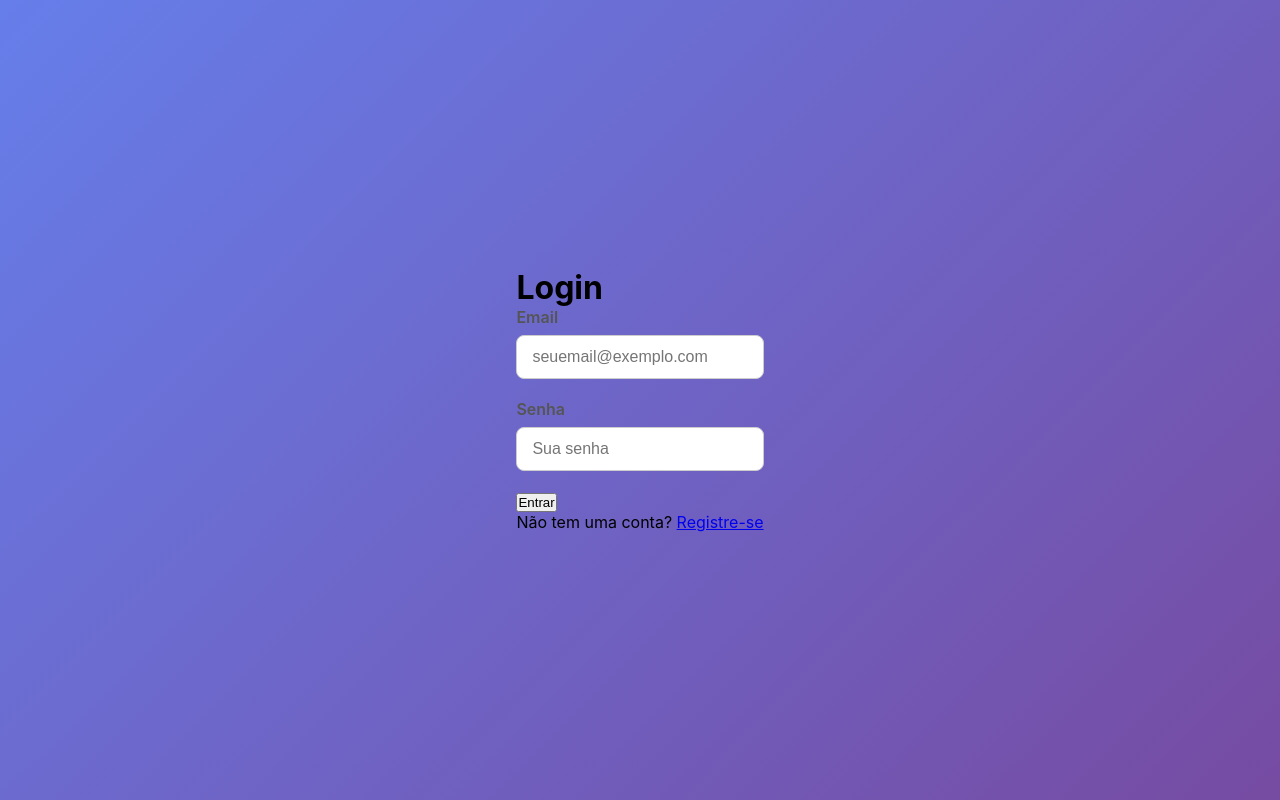
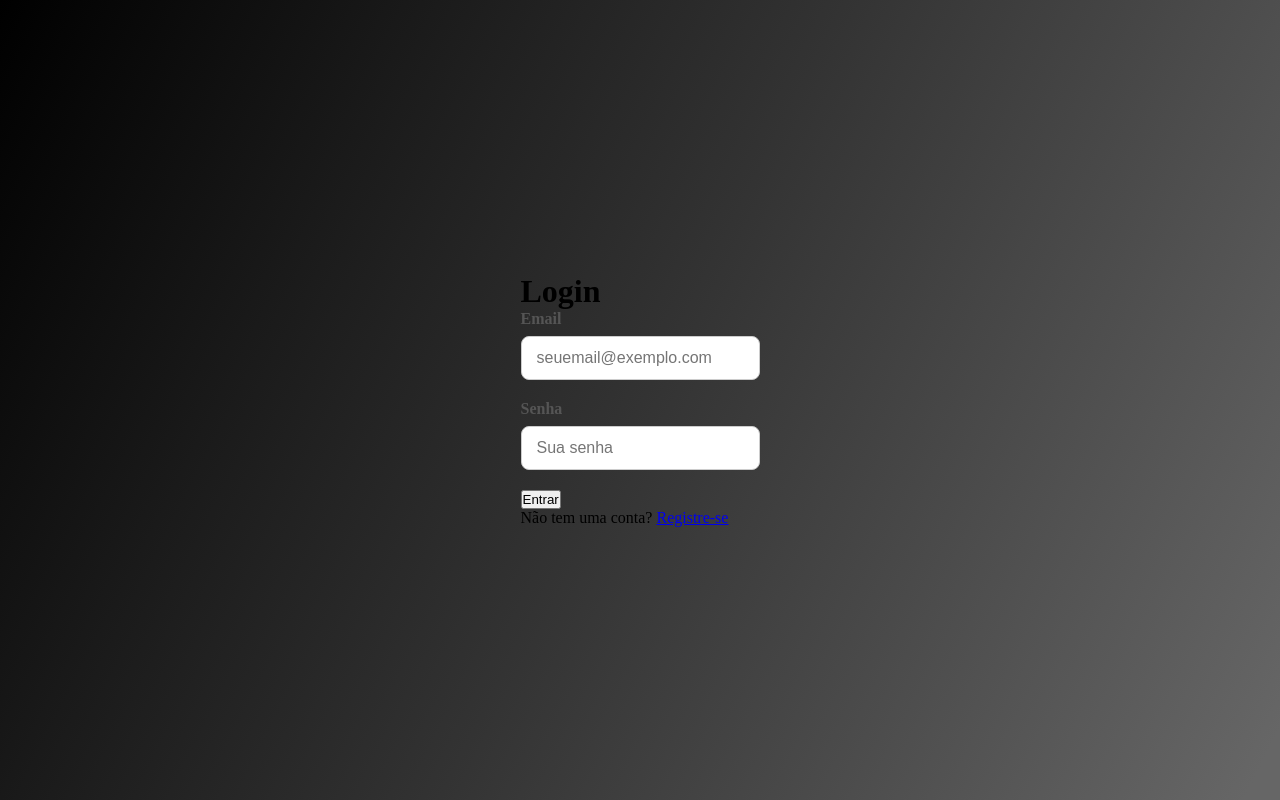
Before and after one commit to victorwingert/trabalho-modelagem, a React (Vite) app in the folder client/: page /login in a window 1280 px wide. Built offline with nearby package versions, Linux system fonts and the light colour scheme.

Commit message:
altera css padrão e adiciona logo (reformulada)

```diff
--- a/client/src/index.css
+++ b/client/src/index.css
@@ -9,12 +9,9 @@
 
 /* Define a fonte padrão para a aplicação e um fundo gradiente */
 body {
-  font-family: -apple-system, BlinkMacSystemFont, 'Segoe UI', Roboto, 'Helvetica Neue', Arial, sans-serif;
-  -webkit-font-smoothing: antialiased;
-  -moz-osx-font-smoothing: grayscale;
 
   /* Fundo gradiente suave */
-  background: linear-gradient(135deg, #667eea 0%, #764ba2 100%);
+background: linear-gradient(117deg, #000 0.02%, #1A1A1A 25.08%, #333 50.15%, #666 97.87%);
 
   /* Garante que o corpo ocupe toda a altura da tela */
   height: 100vh;
```
Also changed, not shown: client/src/assets/Logo.svg (added).
